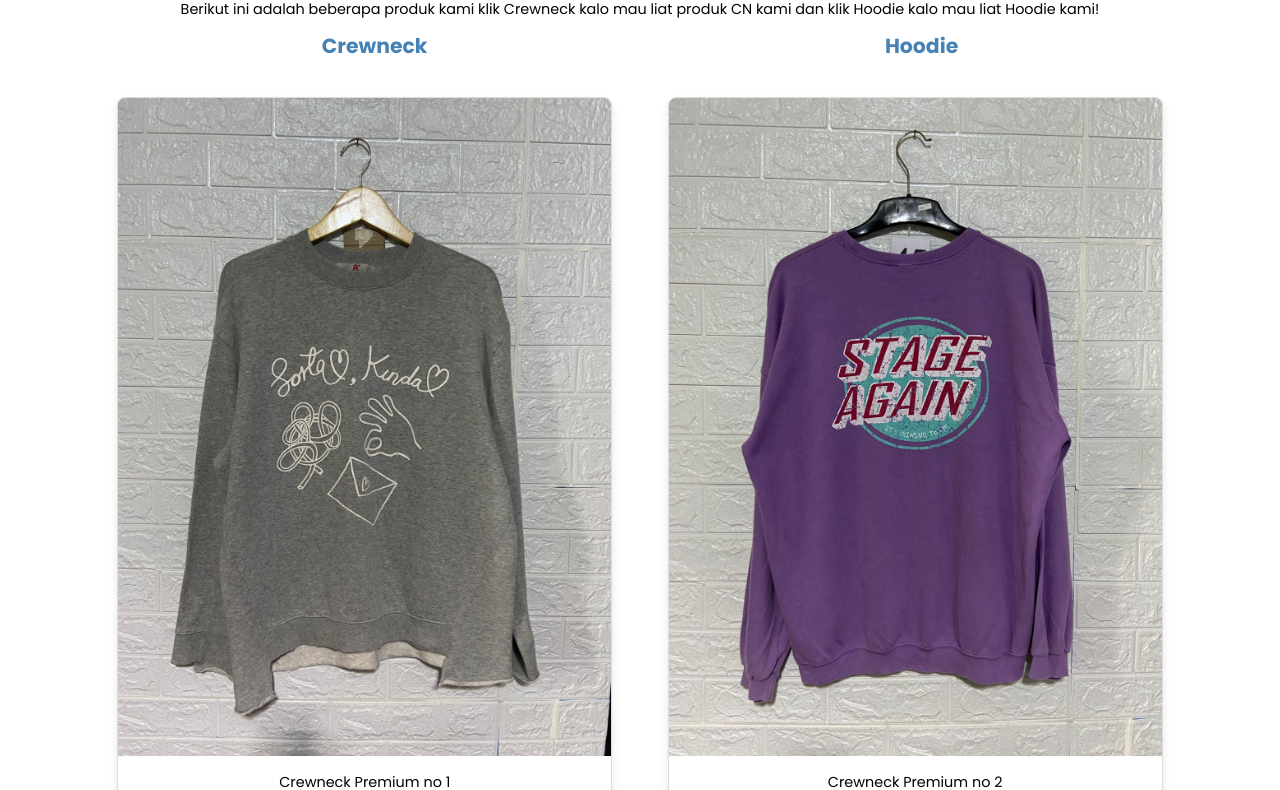
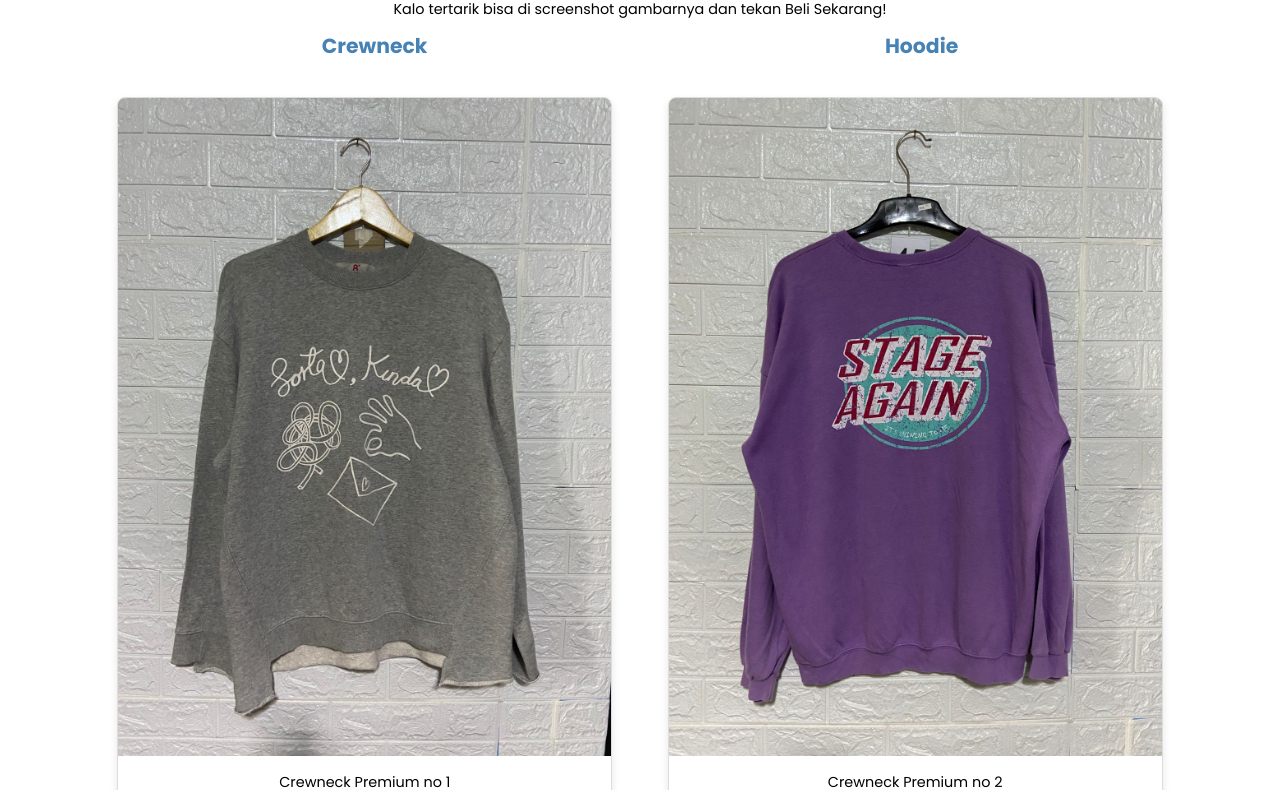
Before and after one commit to sayogi07/sayo-g, a plain HTML site: page html/product.html in a window 1280 px wide. Shown: the part 153-943 px from the top of the page. Drawn offline with nearby package versions, Linux system fonts and the light colour scheme.

Commit message:
Update product.html

```diff
--- a/html/product.html
+++ b/html/product.html
@@ -48,8 +48,7 @@
     <section class="production">
       <h2>List Of<span> Our Product</span></h2>
       <p>
-        Berikut ini adalah beberapa produk kami klik Crewneck kalo mau liat
-        produk CN kami dan klik Hoodie kalo mau liat Hoodie kami!
+        Kalo tertarik bisa di screenshot gambarnya dan tekan Beli Sekarang!
       </p>
       <div class="product-nav">
         <a href="#">Crewneck</a>
```
